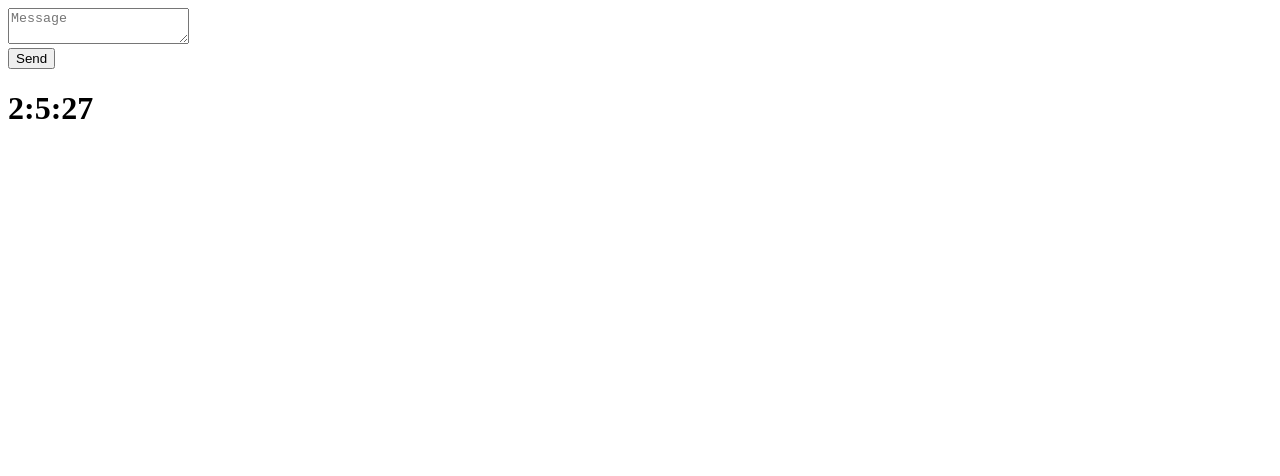
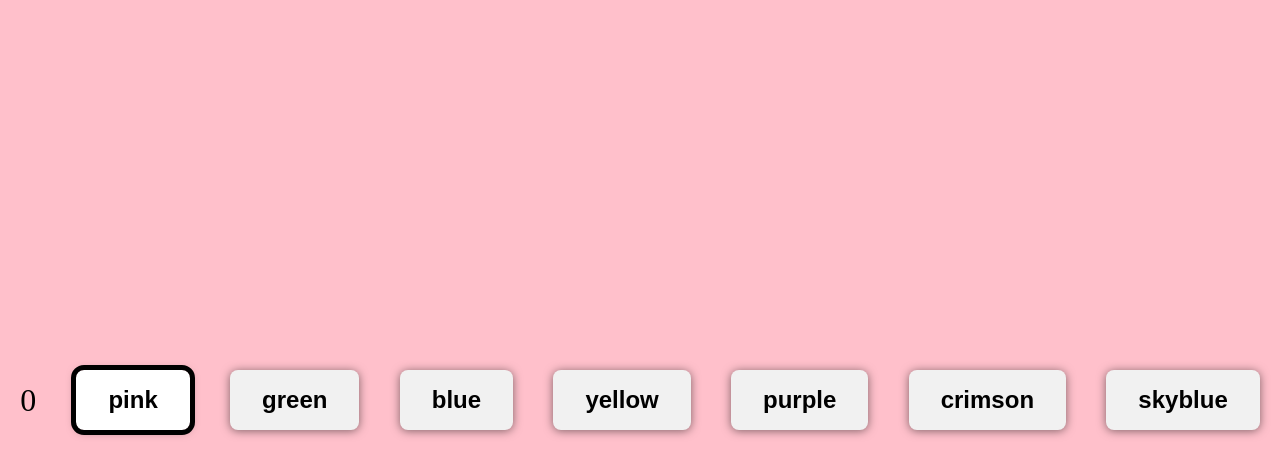
Before and after one commit to sayeed-dev-07/REACT-My-First-React-App, a React (Vite) app: page / in a window 1280 px wide. Shown: the top 476 px of the page. Built offline with nearby package versions, Linux system fonts and the light colour scheme.

Commit message:
add a counter in color.jsx

```diff
--- a/src/Color.css
+++ b/src/Color.css
@@ -13,7 +13,9 @@
   height: 100vh;
   transition: all 0.1s ease-in;
 }
-
+p{
+  font-size: 2rem;
+}
 .App button {
   padding: 1rem 2rem;
   font-size: 1.5rem;
--- a/src/Color.jsx
+++ b/src/Color.jsx
@@ -1,22 +1,28 @@
-import React, { useState } from "react";
+import React, { use, useState } from "react";
 import "./Color.css";
 
 const COLORS = ["pink", "green", "blue", "yellow", "purple", 'crimson', 'skyblue'];
 
-function App() {
+function Color() {
   const [backgroundColor, setBackgroundColor] = useState(COLORS[0]);
+  const [count, setCount] = useState(0);
+
 
   const onButtonClick = (color) => () => {
     setBackgroundColor(color);
+    setCount(count + 1)
   };
 
   return (
+
+
     <div
       className="App"
       style={{
         backgroundColor,
       }}
     >
+      <p>{count}</p>
       {COLORS.map((color) => (
         <button
           type="button"
@@ -28,7 +34,8 @@ function App() {
         </button>
       ))}
     </div>
+
   );
 }
 
-export default App;
+export default Color;
--- a/src/main.jsx
+++ b/src/main.jsx
@@ -1,9 +1,10 @@
 import { StrictMode } from 'react'
 import { createRoot } from 'react-dom/client'
 import FeedbackForm from './FeedBackForm'
+import Color from './Color'
 
 createRoot(document.getElementById('root')).render(
   <StrictMode>
-    <FeedbackForm />
+    <Color />
   </StrictMode>,
 )
```
